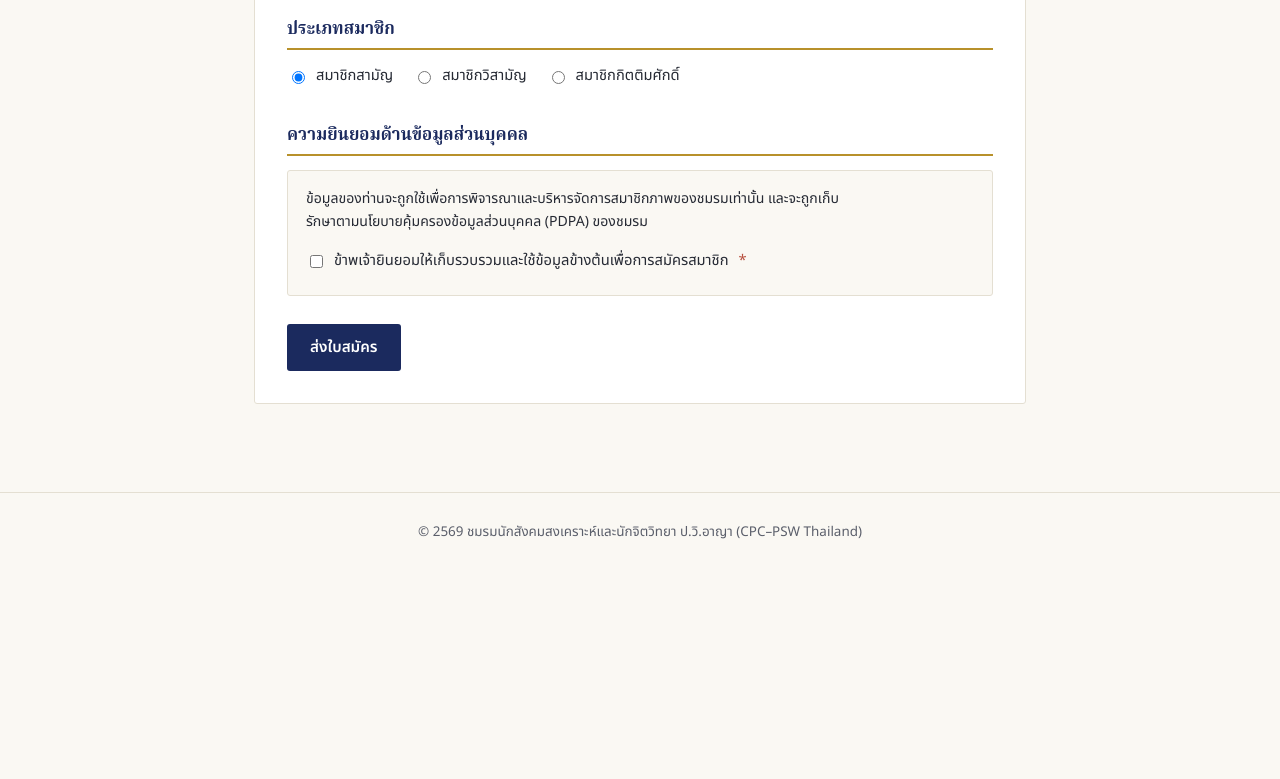
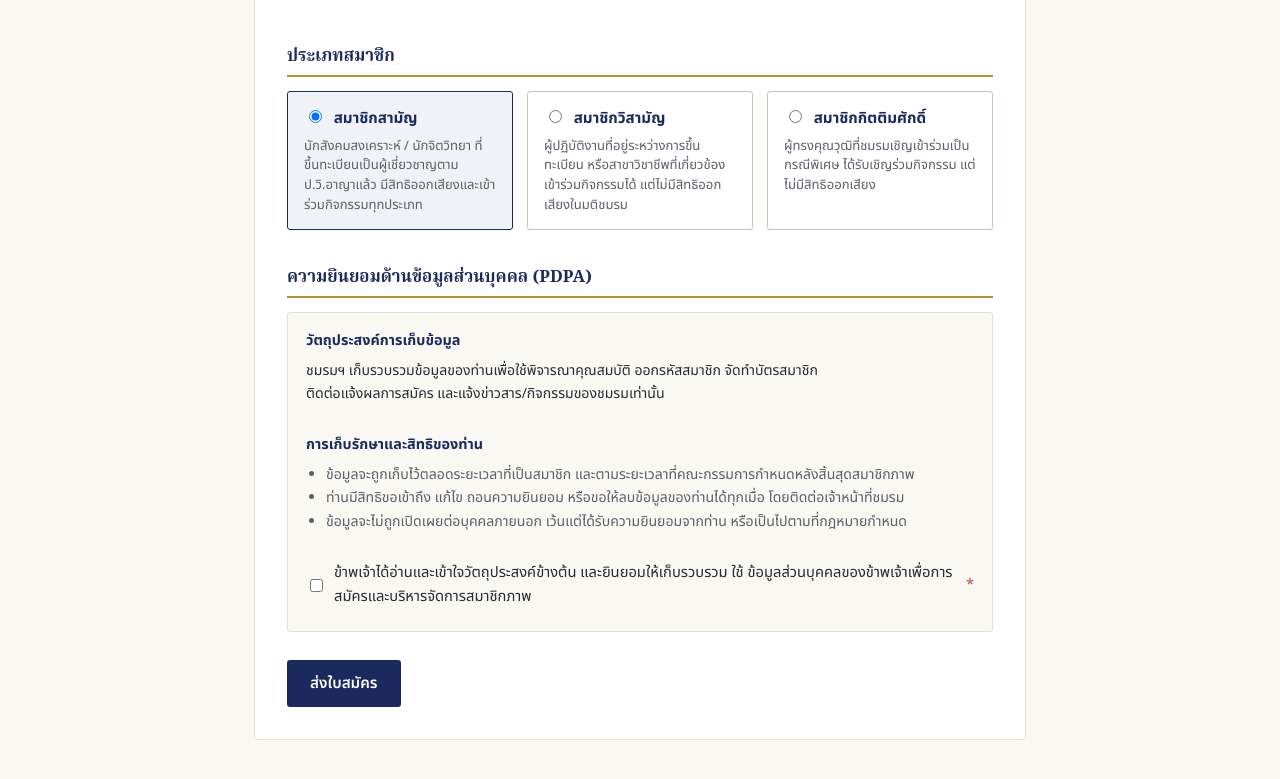
Before and after one commit to cpc-psw-thailand/member, a plain HTML site: page register.html in a window 1280 px wide. Shown: the part 1357-2136 px from the top of the page. Before the commit the page ends 1928 px from the top, so only its background shows below. Drawn offline with Linux system fonts and the light colour scheme.

Commit message:
Add files via upload

```diff
--- a/register.html
+++ b/register.html
@@ -52,7 +52,10 @@
                 <option value="อื่น ๆ">อื่น ๆ</option>
               </select>
             </div>
-            <div class="field"></div>
+            <div class="field hidden" id="titleOtherField">
+              <label for="titleOther">ระบุคำนำหน้า<span class="req">*</span></label>
+              <input type="text" id="titleOther">
+            </div>
             <div class="field">
               <label for="firstName">ชื่อ<span class="req">*</span></label>
               <input type="text" id="firstName" required>
@@ -75,8 +78,9 @@
               <input type="tel" id="phone" required>
             </div>
             <div class="field">
-              <label for="email">อีเมล</label>
-              <input type="email" id="email">
+              <label for="email">อีเมล<span class="req">*</span></label>
+              <input type="email" id="email" required>
+              <div class="hint">ใช้สำหรับแจ้งผลการพิจารณาและข่าวสารจากชมรม</div>
             </div>
             <div class="field full">
               <label for="address">ที่อยู่ปัจจุบัน</label>
@@ -117,20 +121,43 @@
 
         <fieldset>
           <legend>ประเภทสมาชิก</legend>
-          <div class="radio-row">
-            <label class="radio-opt"><input type="radio" name="memberType" value="สมาชิกสามัญ" checked> สมาชิกสามัญ</label>
-            <label class="radio-opt"><input type="radio" name="memberType" value="สมาชิกวิสามัญ"> สมาชิกวิสามัญ</label>
-            <label class="radio-opt"><input type="radio" name="memberType" value="สมาชิกกิตติมศักดิ์"> สมาชิกกิตติมศักดิ์</label>
+          <div class="member-type-grid">
+            <label class="member-type-opt">
+              <input type="radio" name="memberType" value="สมาชิกสามัญ" checked>
+              <span class="mt-title">สมาชิกสามัญ</span>
+              <span class="mt-desc">นักสังคมสงเคราะห์ / นักจิตวิทยา ที่ขึ้นทะเบียนเป็นผู้เชี่ยวชาญตาม ป.วิ.อาญาแล้ว มีสิทธิออกเสียงและเข้าร่วมกิจกรรมทุกประเภท</span>
+            </label>
+            <label class="member-type-opt">
+              <input type="radio" name="memberType" value="สมาชิกวิสามัญ">
+              <span class="mt-title">สมาชิกวิสามัญ</span>
+              <span class="mt-desc">ผู้ปฏิบัติงานที่อยู่ระหว่างการขึ้นทะเบียน หรือสาขาวิชาชีพที่เกี่ยวข้อง เข้าร่วมกิจกรรมได้ แต่ไม่มีสิทธิออกเสียงในมติชมรม</span>
+            </label>
+            <label class="member-type-opt">
+              <input type="radio" name="memberType" value="สมาชิกกิตติมศักดิ์">
+              <span class="mt-title">สมาชิกกิตติมศักดิ์</span>
+              <span class="mt-desc">ผู้ทรงคุณวุฒิที่ชมรมเชิญเข้าร่วมเป็นกรณีพิเศษ ได้รับเชิญร่วมกิจกรรม แต่ไม่มีสิทธิออกเสียง</span>
+            </label>
           </div>
         </fieldset>
 
         <fieldset>
-          <legend>ความยินยอมด้านข้อมูลส่วนบุคคล</legend>
+          <legend>ความยินยอมด้านข้อมูลส่วนบุคคล (PDPA)</legend>
           <div class="consent-box stack">
-            <p style="margin:0">ข้อมูลของท่านจะถูกใช้เพื่อการพิจารณาและบริหารจัดการสมาชิกภาพของชมรมเท่านั้น และจะถูกเก็บรักษาตามนโยบายคุ้มครองข้อมูลส่วนบุคคล (PDPA) ของชมรม</p>
+            <div>
+              <strong style="color:var(--navy);display:block;margin-bottom:6px;font-size:.9rem">วัตถุประสงค์การเก็บข้อมูล</strong>
+              <p style="margin:0 0 12px">ชมรมฯ เก็บรวบรวมข้อมูลของท่านเพื่อใช้พิจารณาคุณสมบัติ ออกรหัสสมาชิก จัดทำบัตรสมาชิก ติดต่อแจ้งผลการสมัคร และแจ้งข่าวสาร/กิจกรรมของชมรมเท่านั้น</p>
+            </div>
+            <div>
+              <strong style="color:var(--navy);display:block;margin-bottom:6px;font-size:.9rem">การเก็บรักษาและสิทธิของท่าน</strong>
+              <ul style="margin:0 0 12px;padding-left:20px">
+                <li>ข้อมูลจะถูกเก็บไว้ตลอดระยะเวลาที่เป็นสมาชิก และตามระยะเวลาที่คณะกรรมการกำหนดหลังสิ้นสุดสมาชิกภาพ</li>
+                <li>ท่านมีสิทธิขอเข้าถึง แก้ไข ถอนความยินยอม หรือขอให้ลบข้อมูลของท่านได้ทุกเมื่อ โดยติดต่อเจ้าหน้าที่ชมรม</li>
+                <li>ข้อมูลจะไม่ถูกเปิดเผยต่อบุคคลภายนอก เว้นแต่ได้รับความยินยอมจากท่าน หรือเป็นไปตามที่กฎหมายกำหนด</li>
+              </ul>
+            </div>
             <label class="check-opt">
               <input type="checkbox" id="consent" required>
-              ข้าพเจ้ายินยอมให้เก็บรวบรวมและใช้ข้อมูลข้างต้นเพื่อการสมัครสมาชิก<span class="req">*</span>
+              ข้าพเจ้าได้อ่านและเข้าใจวัตถุประสงค์ข้างต้น และยินยอมให้เก็บรวบรวม ใช้ ข้อมูลส่วนบุคคลของข้าพเจ้าเพื่อการสมัครและบริหารจัดการสมาชิกภาพ<span class="req">*</span>
             </label>
           </div>
         </fieldset>
--- a/register.js
+++ b/register.js
@@ -2,6 +2,18 @@ document.addEventListener("DOMContentLoaded", () => {
   const form = document.getElementById("registerForm");
   const alertBox = document.getElementById("alertBox");
   const submitBtn = document.getElementById("submitBtn");
+  const titleSelect = document.getElementById("title");
+  const titleOtherField = document.getElementById("titleOtherField");
+  const titleOtherInput = document.getElementById("titleOther");
+
+  function syncTitleOther() {
+    const isOther = titleSelect.value === "อื่น ๆ";
+    titleOtherField.classList.toggle("hidden", !isOther);
+    titleOtherInput.required = isOther;
+    if (!isOther) titleOtherInput.value = "";
+  }
+  titleSelect.addEventListener("change", syncTitleOther);
+  syncTitleOther();
 
   form.addEventListener("submit", async (e) => {
     e.preventDefault();
@@ -18,8 +30,12 @@ document.addEventListener("DOMContentLoaded", () => {
       return;
     }
 
+    const titleValue = titleSelect.value === "อื่น ๆ"
+      ? titleOtherInput.value.trim()
+      : titleSelect.value;
+
     const data = {
-      title: document.getElementById("title").value,
+      title: titleValue,
       firstName: document.getElementById("firstName").value.trim(),
       lastName: document.getElementById("lastName").value.trim(),
       nationalID: nationalID,
@@ -41,6 +57,7 @@ document.addEventListener("DOMContentLoaded", () => {
       const res = await callApi("register", { data });
       if (res.ok) {
         form.reset();
+        syncTitleOther();
         showAlert(alertBox, "success", res.message || "ส่งใบสมัครเรียบร้อยแล้ว");
         window.scrollTo({ top: 0, behavior: "smooth" });
       } else {
--- a/style.css
+++ b/style.css
@@ -232,6 +232,24 @@ p { margin: 0 0 1em; color: var(--ink); max-width: 68ch; }
   padding: 26px;
 }
 
+.emblem-card-logo {
+  display: flex;
+  justify-content: center;
+  margin-bottom: 12px;
+}
+
+.emblem-card-logo img {
+  width: 92px;
+  height: 92px;
+  border-radius: 50%;
+}
+
+.emblem-card-title {
+  text-align: center;
+  font-size: 1rem;
+  margin-bottom: 4px;
+}
+
 .emblem-card ul { list-style: none; margin: 0; padding: 0; }
 
 .emblem-card li {
@@ -361,6 +379,51 @@ textarea { min-height: 90px; resize: vertical; }
 }
 
 .radio-opt input, .check-opt input { width: auto; }
+
+/* member type selection cards */
+.member-type-grid {
+  display: grid;
+  grid-template-columns: repeat(3, 1fr);
+  gap: 14px;
+}
+
+@media (max-width: 720px) {
+  .member-type-grid { grid-template-columns: 1fr; }
+}
+
+.member-type-opt {
+  display: block;
+  border: 1px solid #C9C3B3;
+  border-radius: var(--radius);
+  padding: 14px 16px;
+  cursor: pointer;
+  transition: border-color .15s ease, background .15s ease;
+  font-weight: 400;
+}
+
+.member-type-opt:has(input:checked) {
+  border-color: var(--navy);
+  background: #F1F2F8;
+}
+
+.member-type-opt input {
+  width: auto;
+  margin-right: 8px;
+}
+
+.mt-title {
+  font-weight: 700;
+  color: var(--navy);
+  font-size: .95rem;
+}
+
+.mt-desc {
+  display: block;
+  margin-top: 6px;
+  font-size: .82rem;
+  color: var(--ink-soft);
+  line-height: 1.5;
+}
 
 .consent-box {
   background: var(--cream);
```
Also changed, not shown: index.html (+4 -0 lines).
